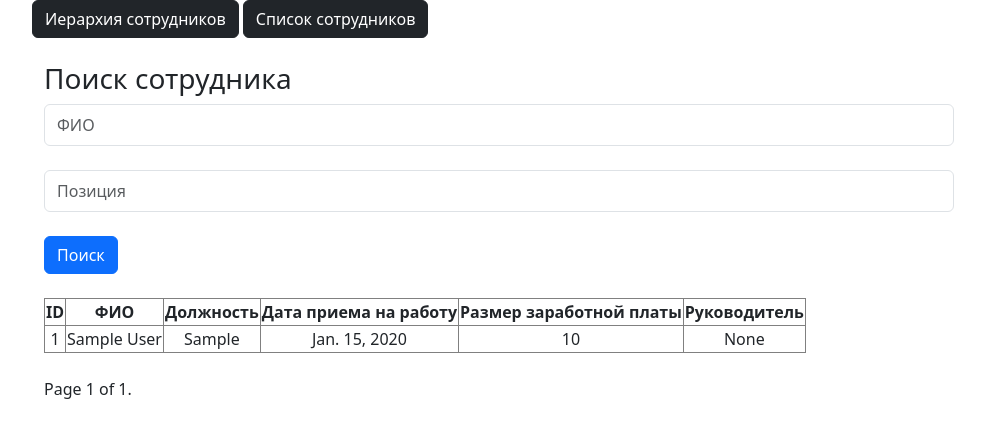
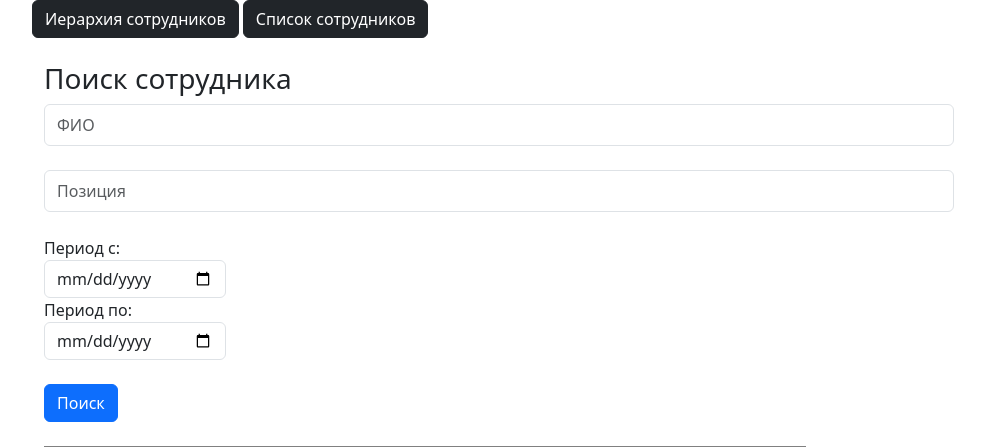
Before and after one commit to AleksandrKosmylev/abz_test_task, a Django app: page /employees/ in a window 1280 px wide. Shown: the top 447 px of the page, without its empty margins (50-1035 px from the left). Run offline with Django 5.2, Linux system fonts and the light colour scheme; tables that the repository leaves empty hold one stand-in row (values such as "Sample post"); some libraries are stand-ins or nearby versions.

Commit message:
update filters

```diff
--- a/employees/models.py
+++ b/employees/models.py
@@ -13,4 +13,4 @@ class Employees(MPTTModel):
         return self.name
 
     class MPTTMeta:
-        order_insertion_by = ['name']
+        order_insertion_by = ['name', 'start_date']
--- a/employees/templates/filter.html
+++ b/employees/templates/filter.html
@@ -10,6 +10,7 @@
             </div>
         </div>
     </div>
+
     <br>
     <div class="form-row">
       <div class="form-group col-10">
@@ -19,6 +20,24 @@
       </div>
     </div>
     <br>
+
+
+    <div class="form-row">
+      <div class="form-group col-md-2 col-lg-2">
+        <label for="publishDateMin">Период с:</label>
+        <input type="date" class="form-control" id="publishDateMin" name="date_min">
+      </div>
+      <div class="form-group col-md-2 col-lg-2">
+        <label for="publishDateMax">Период по:</label>
+        <input type="date" class="form-control" id="publishDateMax" name="date_max">
+      </div>
+    </div>
+    <br>
+
+
+
+
+
 
     <button type="submit" class="btn btn-primary">Поиск</button>
   </form>
--- a/employees/views.py
+++ b/employees/views.py
@@ -16,12 +16,21 @@ def filter(request):
     qs = Employees.objects.all().order_by('id')
     name_contains_query = request.GET.get('name_contains')
     employment_position_query = request.GET.get('employment_position_query')
+    date_min = request.GET.get('date_min')
+    date_max = request.GET.get('date_max')
 
     if is_valid_queryparam(name_contains_query):
         qs = qs.filter(name__icontains=name_contains_query)
 
     if is_valid_queryparam(employment_position_query):
         qs = qs.filter(Q(employment_position__icontains=employment_position_query))
+
+
+    if is_valid_queryparam(date_min):
+        qs = qs.filter(start_date__gte=date_min)
+
+    if is_valid_queryparam(date_max):
+        qs = qs.filter(start_date__lt=date_max)
 
     return qs
 
@@ -38,4 +47,5 @@ def show_employees(request):
     except EmptyPage:
         context['queryset'] = current_page.page(current_page.num_pages)
 
+    # print(Employees.objects.values('parent'))
     return render(request, "employees_list.html", context)
```
